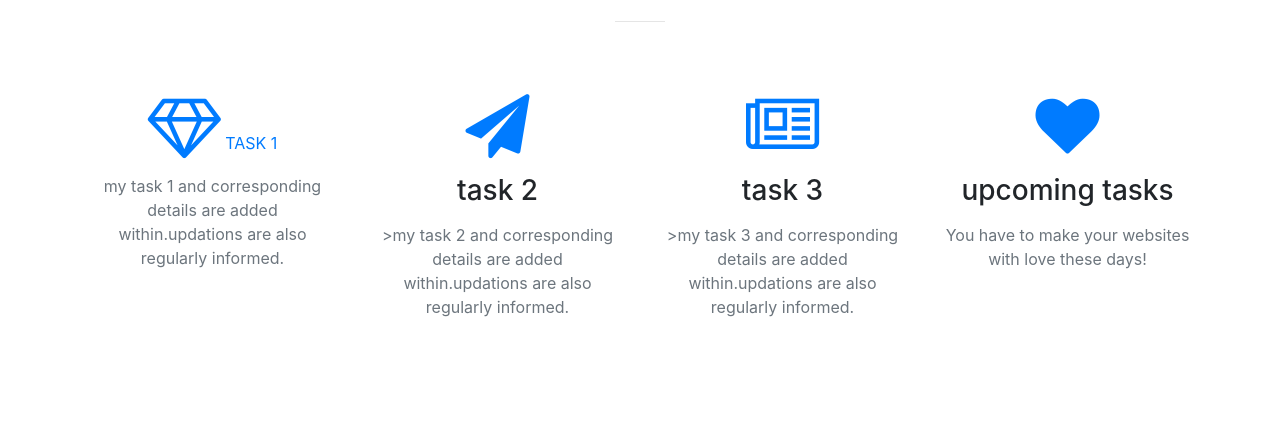
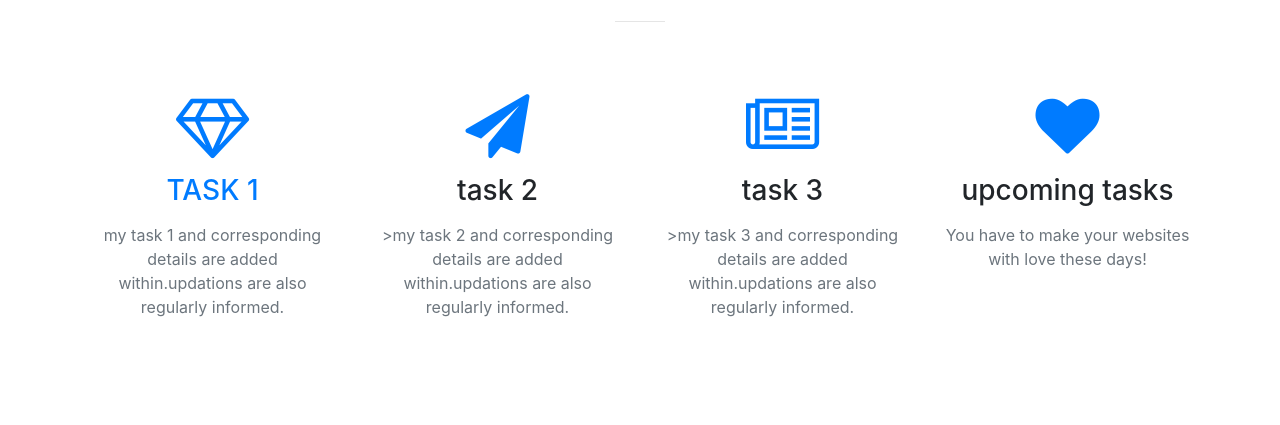
Before and after one commit to dheeraj-ashokan/dheeraj-ashokan.github.io, a website with bundled scripts: page index.html in a window 1280 px wide. Shown: the part 1423-1848 px from the top of the page. Built offline with nearby package versions, Linux system fonts and the light colour scheme.

Commit message:
Update index.html

```diff
--- a/index.html
+++ b/index.html
@@ -98,7 +98,7 @@
           <div class="col-lg-3 col-md-6 text-center">
             <div class="service-box mt-5 mx-auto">
               <i class="fa fa-4x fa-diamond text-primary mb-3 sr-icons"></i>
-              <a href="https://www.google.com><h3 class="mb-3">TASK 1</h3></a>
+              <a href="https://www.google.com"><h3 class="mb-3">TASK 1</h3></a>
               <p class="text-muted mb-0">my task 1 and corresponding details are added within.updations are also regularly informed.</p>
             </div>
           </div>
```
